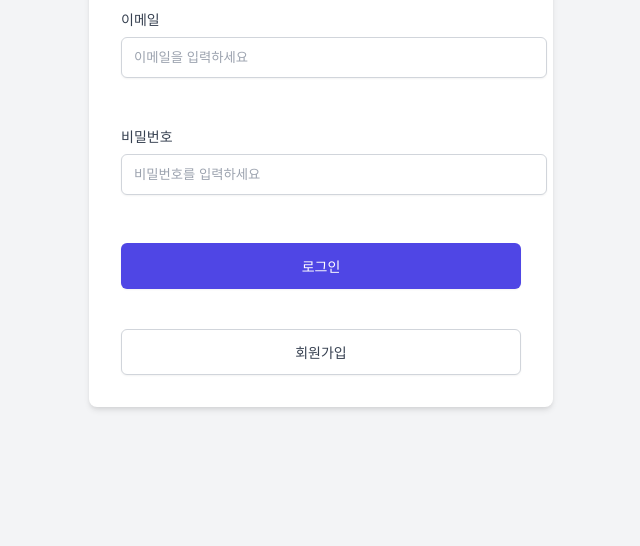
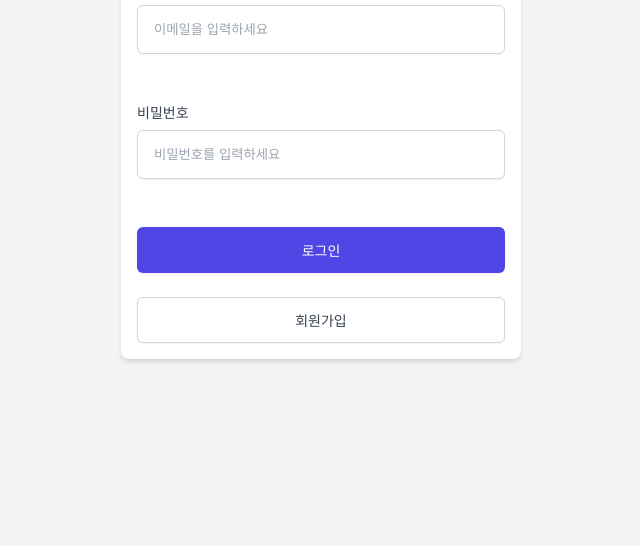
Before and after one commit to brixxt27/jayoon-community-frontend, a plain HTML site: page public/pages/login/login.html in a window 1280 px wide. Shown: the part 318-864 px from the top of the page, without its empty margins (319-959 px from the left). After the commit the page ends 800 px from the top, so only its background shows below. Drawn offline with nearby package versions, Linux system fonts and the light colour scheme.

Commit message:
fix: input 우측으로 벗어나는 문제 해결

```diff
--- a/public/pages/login/login.css
+++ b/public/pages/login/login.css
@@ -1,3 +1,14 @@
+/* --- 모든 요소에 적용하는 기본 스타일 --- */
+/* 모든 요소의 크기 계산 방식을 'border-box'로 통일합니다.
+  border box를 적용하면 레이아웃 예측을 매우 쉽게 만들어 줍니다.
+  기존에 input이 좌측 상단에 고정 되었던 문제를 해결하기 위해 적용합니다.
+ */
+*,
+*::before,
+*::after {
+  box-sizing: border-box;
+}
+
 /* --- 로그인 페이지 전용 스타일 --- */
 
 /* 기본 스타일 */
@@ -21,7 +32,7 @@ body {
 .login-container {
   width: 100%;
   max-width: 400px;
-  padding: 2rem; /* 32px */
+  padding: 1rem; /* 32px */
   background-color: #ffffff;
   border-radius: 0.5rem; /* 8px */
   box-shadow: 0 4px 6px -1px rgba(0, 0, 0, 0.1),
@@ -51,7 +62,7 @@ body {
 
 .form-input {
   width: 100%;
-  padding: 0.75rem 0.75rem; /* 12px */
+  padding: 1rem; /* 12px */
   border: 1px solid #d1d5db; /* 회색 테두리 */
   border-radius: 0.375rem; /* 6px */
   box-shadow: 0 1px 2px 0 rgba(0, 0, 0, 0.05);
@@ -108,7 +119,6 @@ body {
   color: #374151;
   background-color: #ffffff;
   border-color: #d1d5db;
-  margin-top: 1rem; /* 로그인 버튼과의 간격 */
   box-shadow: 0 1px 2px 0 rgba(0, 0, 0, 0.05);
 }
 
```
